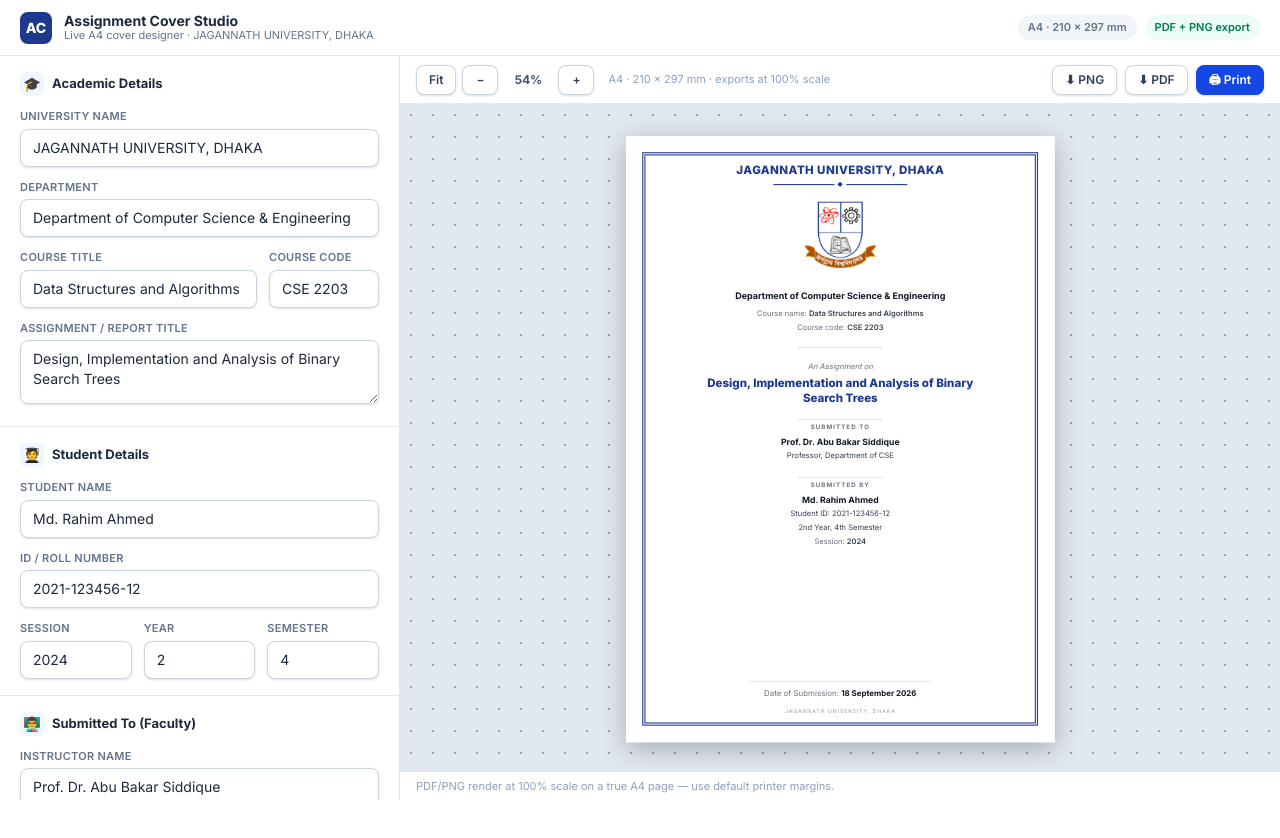
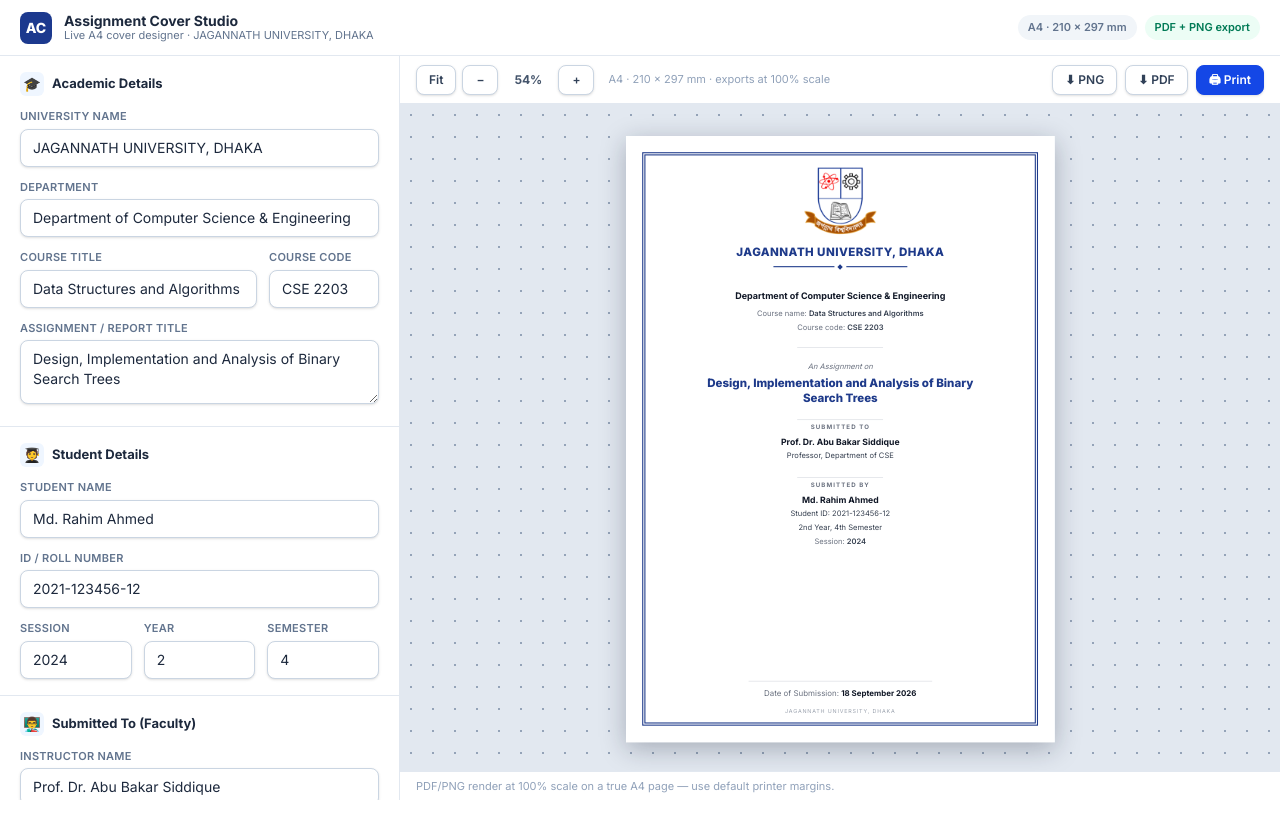
Before and after one commit to sadmanedu/assignment-cover, a React (Vite) app: page / in a window 1280 px wide. Shown: the top 838 px of the page. Built offline with nearby package versions, Linux system fonts and the light colour scheme; a web font is replaced by a local one.

Commit message:
Move university name below the logo on the cover
Layout is now: logo → JAGANNATH UNIVERSITY, DHAKA → accent rule →
department/course blocks

Co-authored-by: arena-agent <297053741+arena-agent@users.noreply.github.com>

```diff
--- a/scripts/smoke.mjs
+++ b/scripts/smoke.mjs
@@ -34,6 +34,10 @@
   const checks = [
     ['app header rendered', html.includes('Assignment Cover Studio')],
     ['university name on sheet', html.includes('JAGANNATH UNIVERSITY, DHAKA')],
+    [
+      'logo above university name (on sheet)',
+      html.lastIndexOf('/jnu-logo.png') < html.lastIndexOf('JAGANNATH UNIVERSITY, DHAKA'),
+    ],
     ['department block', html.includes('Department of Computer Science')],
     ['course name line', html.includes('Course name:')],
     ['course code line', html.includes('Course code:')],
--- a/src/components/Sheet.tsx
+++ b/src/components/Sheet.tsx
@@ -184,21 +184,6 @@
           boxSizing: 'border-box',
         }}
       >
-        {/* University name */}
-        <div
-          style={{
-            color: accent,
-            fontSize: '16pt',
-            fontWeight: 800,
-            letterSpacing: '0.8px',
-            textTransform: 'uppercase',
-            lineHeight: 1.3,
-          }}
-        >
-          {val(universityName, 'University Name')}
-        </div>
-        <NameRule accent={accent} />
-
         {/* Logo */}
         <img
           src={logo}
@@ -209,9 +194,25 @@
             height: circular ? `${logoSize}mm` : 'auto',
             objectFit: circular ? 'cover' : 'contain',
             borderRadius: circular ? '50%' : '3px',
-            marginTop: '7mm',
+            marginTop: '2mm',
           }}
         />
+
+        {/* University name (below the logo) */}
+        <div
+          style={{
+            color: accent,
+            fontSize: '16pt',
+            fontWeight: 800,
+            letterSpacing: '0.8px',
+            textTransform: 'uppercase',
+            lineHeight: 1.3,
+            marginTop: '5mm',
+          }}
+        >
+          {val(universityName, 'University Name')}
+        </div>
+        <NameRule accent={accent} />
 
         {/* Department & course */}
         <div style={{ marginTop: '10mm', fontSize: '12.5pt', fontWeight: 700, color: DARK }}>
```
